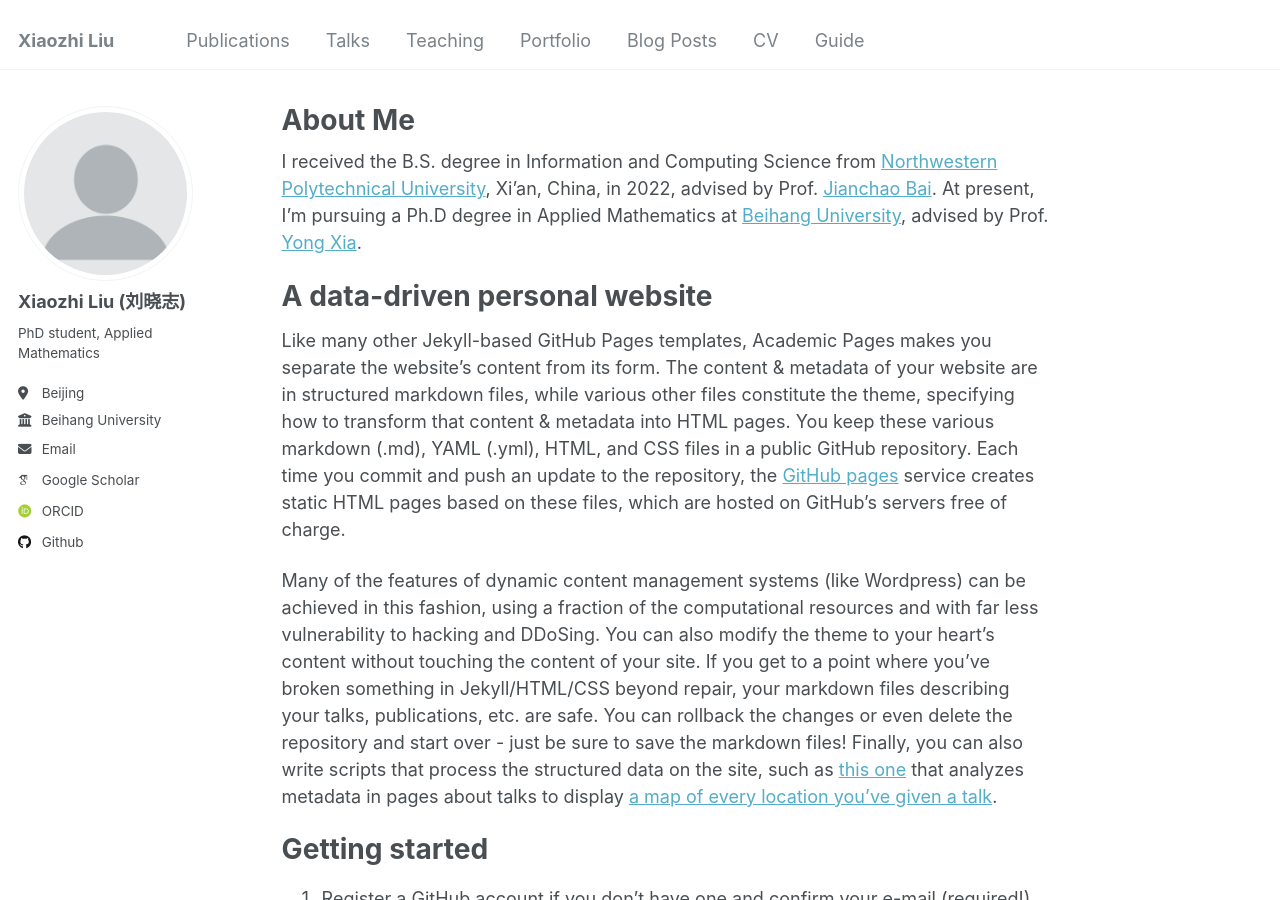
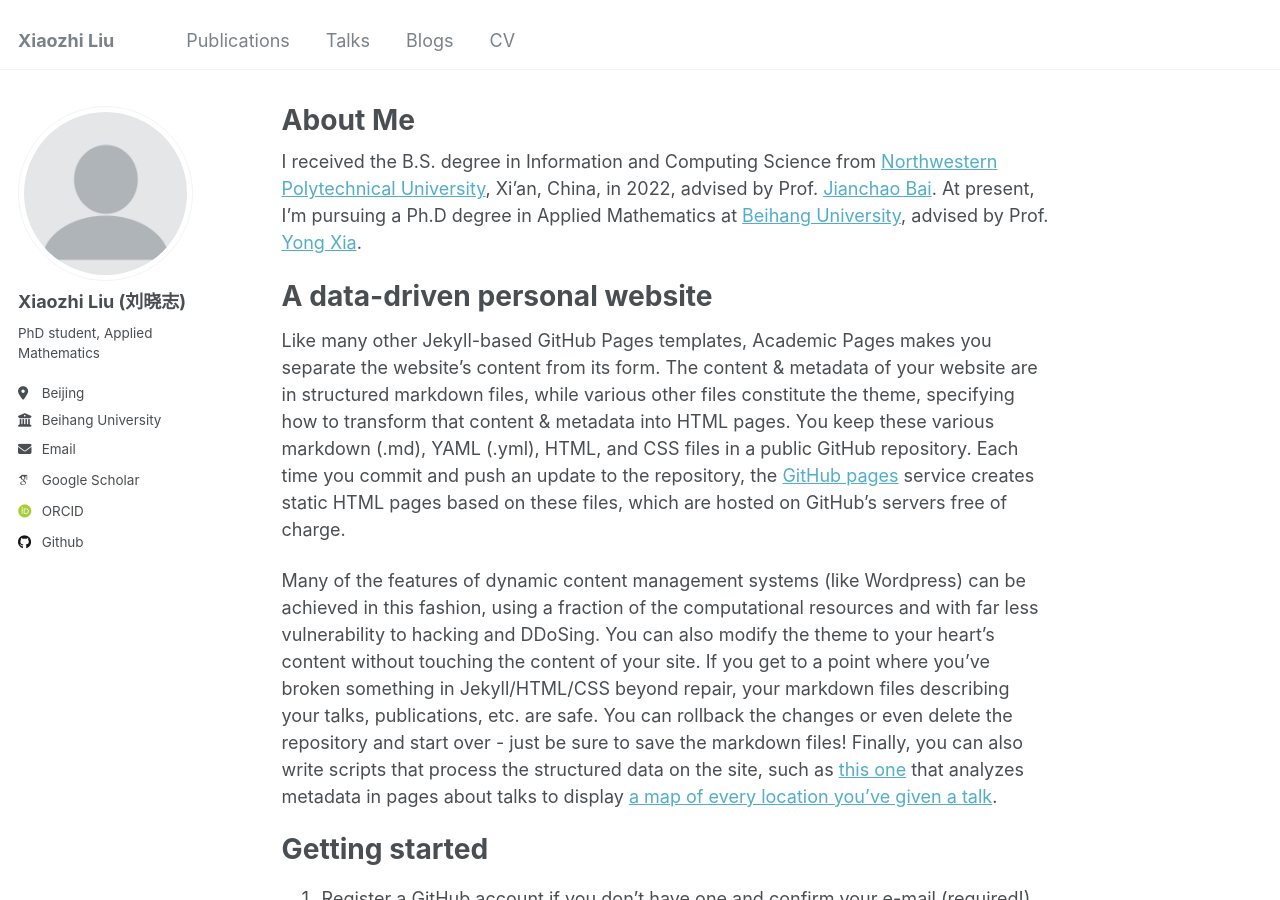
Before and after one commit to xzliu-opt/xzliu-opt.github.io, a Jekyll site: the page built from _pages/about.md, in a window 1280 px wide and 900 px high. Built offline with Jekyll 4.4.1, drawn with Linux system fonts in a browser that asks for light colours; some web fonts are replaced.

Commit message:
Update navigation.yml

```diff
--- a/_data/navigation.yml
+++ b/_data/navigation.yml
@@ -11,17 +11,8 @@ main:
   - title: "Talks"
     url: /talks/
 
-  - title: "Teaching"
-    url: /teaching/
-
-  - title: "Portfolio"
-    url: /portfolio/
-
-  - title: "Blog Posts"
+  - title: "Blogs"
     url: /year-archive/
 
   - title: "CV"
     url: /cv/
-
-  - title: "Guide"
-    url: /markdown/
```
